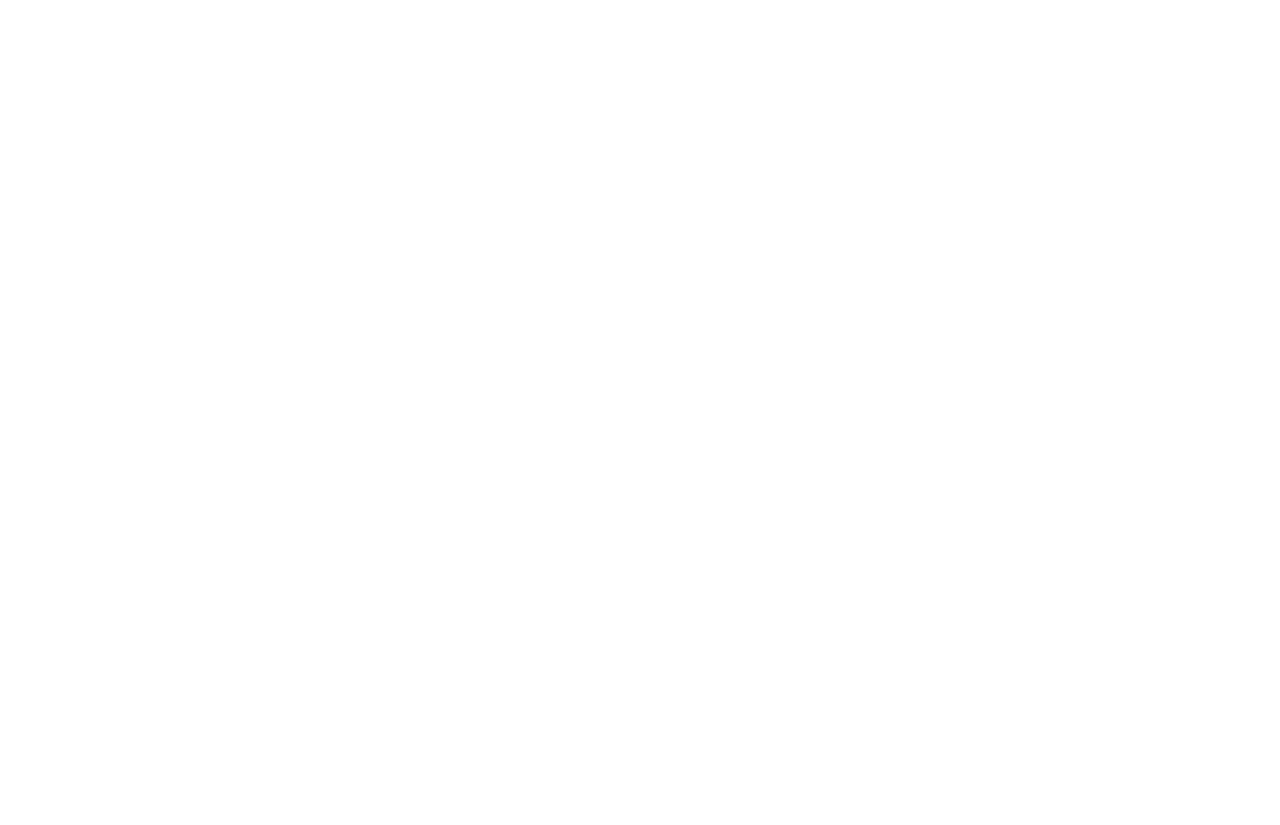
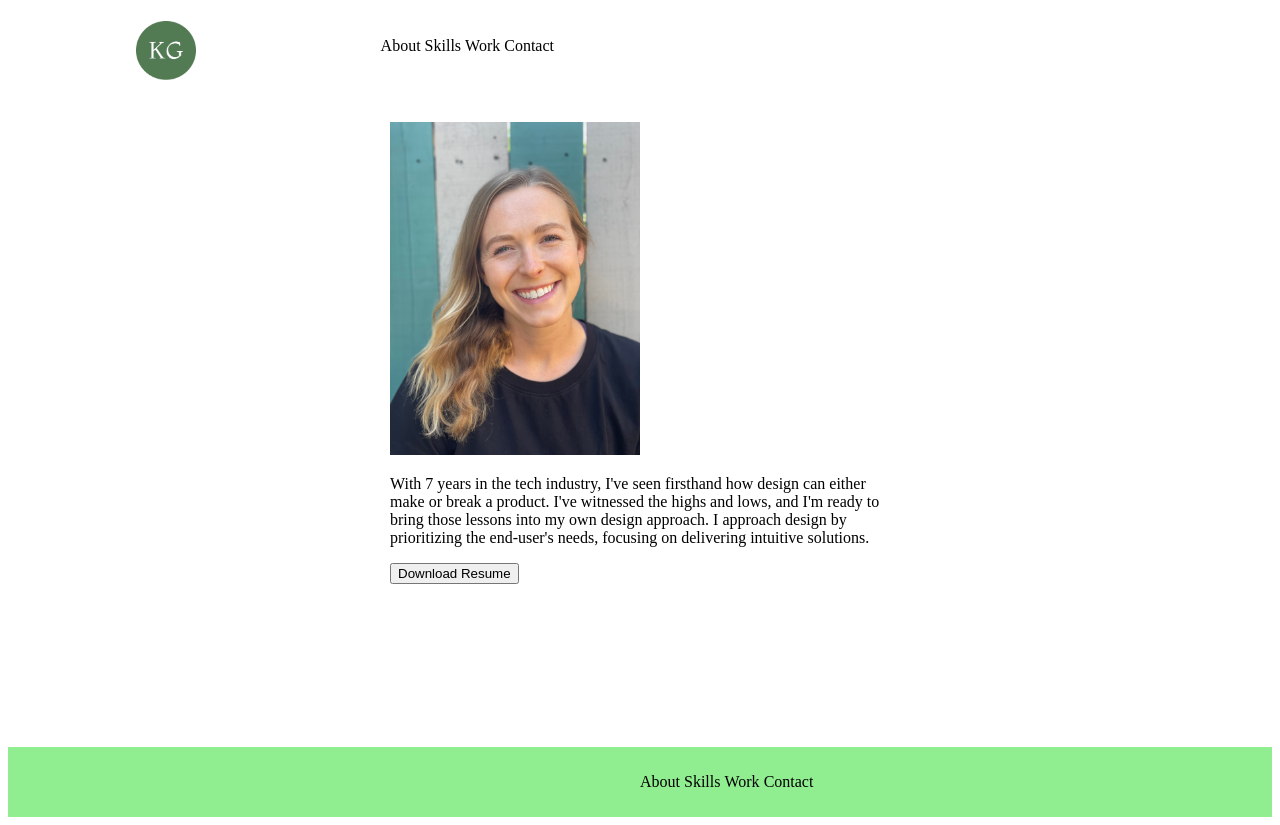
Before and after one commit to karisuz/UX_UI_HW_17, a plain HTML site: page index.html in a window 1280 px wide. Before the commit the page ends 800 px from the top, so only its background shows below. Drawn offline with Linux system fonts and the light colour scheme.

Commit message:
Added initial HTML/CSS
HW 17

```diff
--- /dev/null
+++ b/css/styles.css
@@ -0,0 +1,45 @@
+.inline-block {
+    display: inline-block;
+    vertical-align: top;
+}
+
+div.logo {
+    width: 23%;
+    padding: 1%;
+}
+
+nav {
+    width: 73;
+    padding: 1%;
+ }
+
+ ul {
+    margin-left: auto;
+ }
+
+ .logo {
+    text-align: center;
+ }
+
+ section.herolmg {
+    height: 600px;
+    padding: 25px;
+ }
+
+ .content {
+    width: 500px;
+    margin: 0 auto;
+ }
+
+ footer {
+    background-color:lightgreen;
+    padding: 10px;
+
+ }
+
+ul.ul {
+   display: inline-block;
+    vertical-align: top;
+    padding-left: 50%;
+
+ }
--- a/index.html
+++ b/index.html
@@ -1,2 +1,40 @@
 <!DOCTYPE html>
+<html>
+    <head>
+        <title>Kari Green UX/UI Portfolio</title>
+        <link rel="stylesheet" href="css/styles.css">
+    </head>
+    <body>
+        <header class="navigation">
+            <div class="inline-block logo">
+                <img src="images/KG Icon.png" width="100px">
+            </div>
+            <nav class="inline-block">
+                <ul>
+                    <li class="inline-block">About</li>
+                    <li class="inline-block">Skills</li>
+                    <li class="inline-block">Work</li>
+                    <li class="inline-block">Contact</li>
+                </ul>
+            </nav>
+        </header>
+    <section class="herolmg">
+        <div class="content">
+            <img src="images/IMG_2075.jpeg" width="50%">
+            <p>
+                With 7 years in the tech industry, I've seen firsthand how design can either make or break a product. I've witnessed the highs and lows, and I'm ready to bring those lessons into my own design approach.
+                I approach design by prioritizing the end-user's needs, focusing on delivering intuitive solutions.
+            </p>
+            <button class="button">Download Resume</button>
+        </div>
+    </section>
+    <footer>
+        <ul class="ul">
+            <li class="inline-block">About</li>
+            <li class="inline-block">Skills</li>
+            <li class="inline-block">Work</li>
+            <li class="inline-block">Contact</li>
+        </ul>
+    </footer>
+    </body>
 </html>
```
Also changed, not shown: css/style.css (deleted), images/IMG_2075.jpeg (added), 2 other files.
